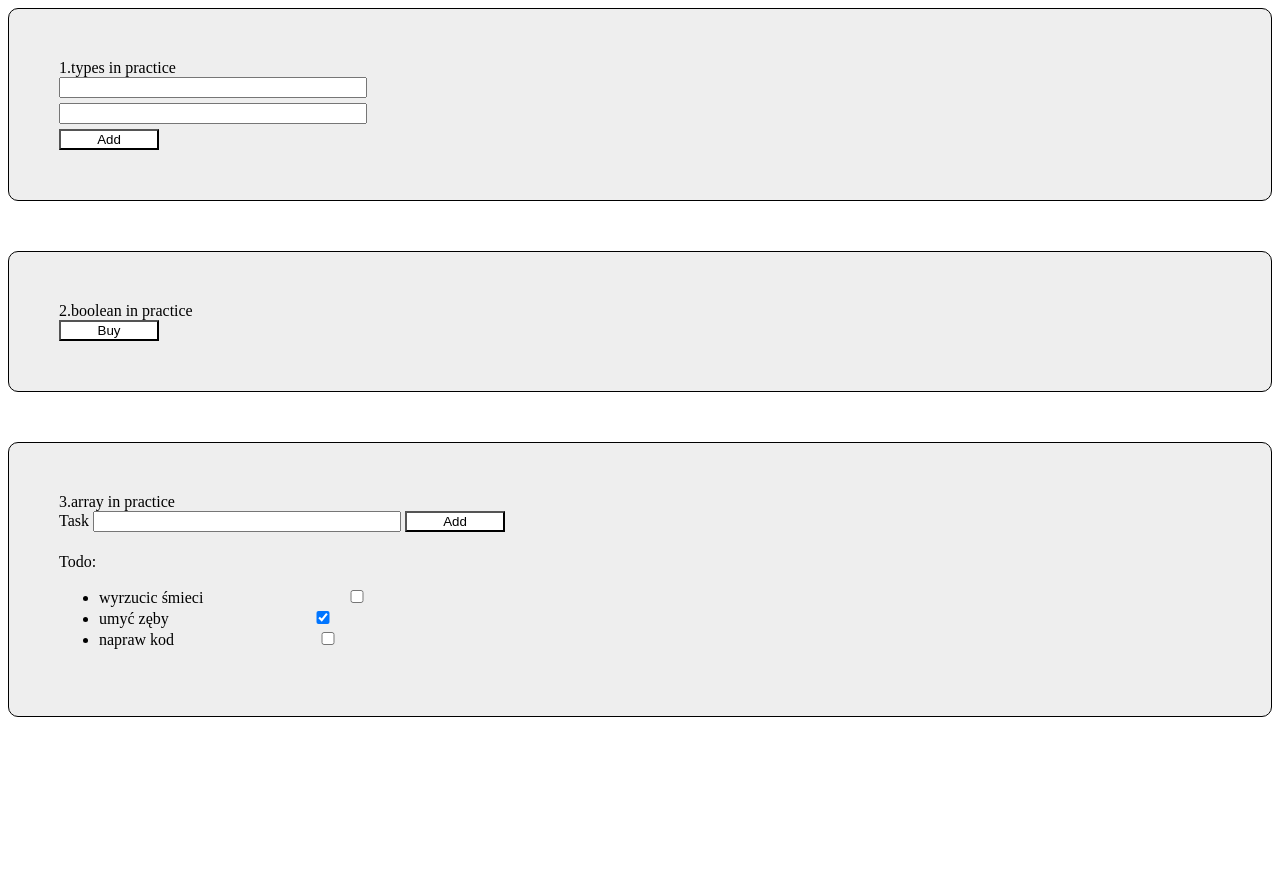
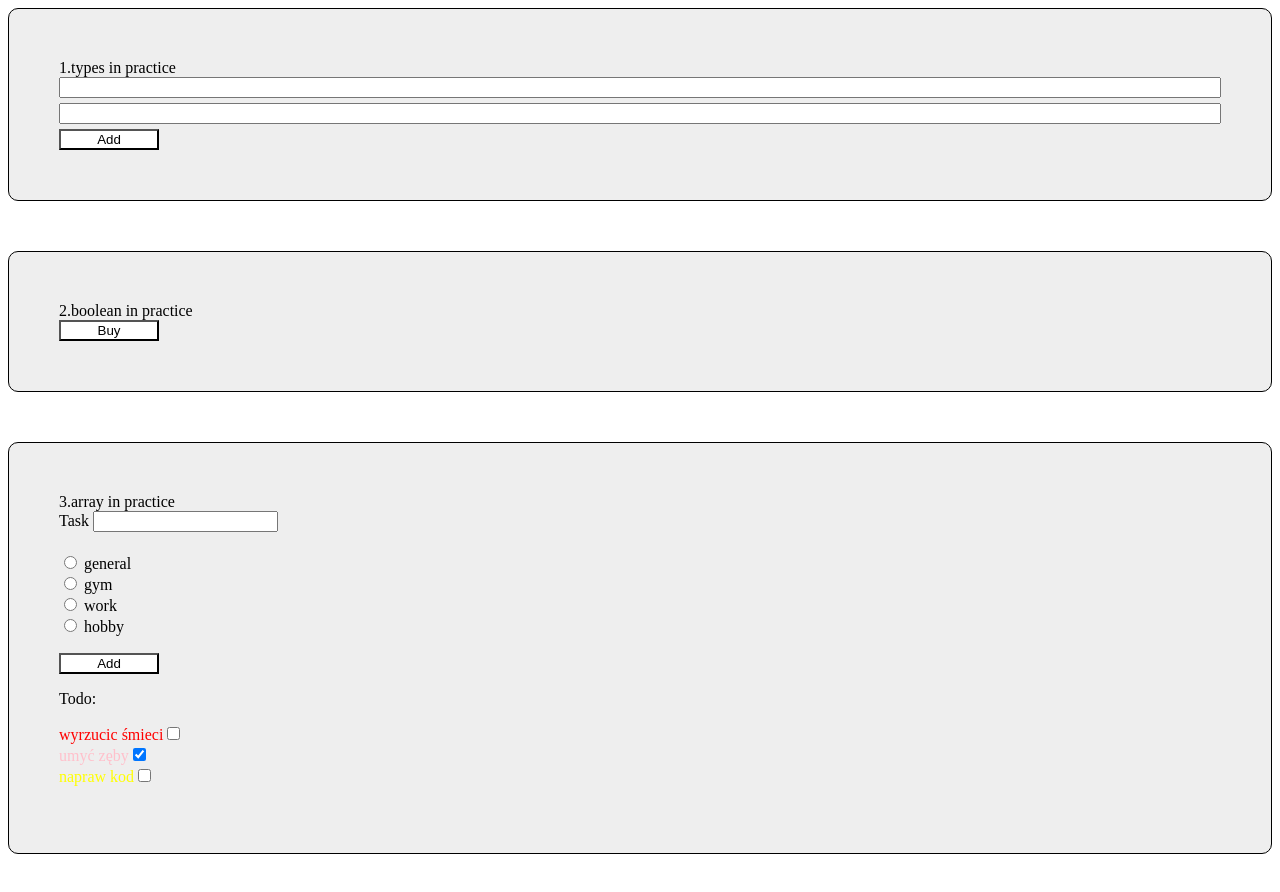
Before and after one commit to Hichahy/Type-Script-course, a website: page index.html in a window 1280 px wide. Before the commit the page ends 800 px from the top, so only its background shows below. Drawn offline with Linux system fonts and the light colour scheme.

Commit message:
learn: interface and optional properties

```diff
--- a/index.html
+++ b/index.html
@@ -22,8 +22,31 @@
       }
 
       input {
-        width: 300px;
         margin-bottom: 5px;
+      }
+
+      .hobby {
+        color: pink;
+      }
+
+      .gym {
+        color: red;
+      }
+
+      .work {
+        color: yellow;
+      }
+
+      .general {
+        color: black;
+      }
+
+      ul {
+        padding: 0;
+      }
+
+      li {
+        list-style: none;
       }
     </style>
   </head>
@@ -44,6 +67,29 @@
       <form autocomplete="off">
         <label for="name">Task</label>
         <input type="text" id="input3" />
+        <ul id="categories">
+          <li>
+            <input
+              type="radio"
+              name="category"
+              value="general"
+              id="cat-general"
+            />
+            <label for="cat-general">general</label>
+          </li>
+          <li>
+            <input type="radio" name="category" value="gym" id="cat-gym" />
+            <label for="cat-gym">gym</label>
+          </li>
+          <li>
+            <input type="radio" name="category" value="work" id="cat-work" />
+            <label for="cat-work">work</label>
+          </li>
+          <li>
+            <input type="radio" name="category" value="hobby" id="cat-hobby" />
+            <label for="cat-hobby">hobby</label>
+          </li>
+        </ul>
         <button id="button3">Add</button>
         <p>Todo:</p>
         <ul id="tasks3"></ul>
--- a/src/app.ts
+++ b/src/app.ts
@@ -55,16 +55,29 @@ const tasksButton: HTMLButtonElement = document.querySelector("#button3");
 // const tasks: string[] = ["wyrzucic śmieci", "umyć zęby", "napraw kod"];
 
 //object in practice
-const tasks: { name: string; done: boolean }[] = [
-  { name: "wyrzucic śmieci", done: false },
-  { name: "umyć zęby", done: true },
-  { name: "napraw kod", done: false },
+
+//interface
+interface Task {
+  name: string;
+  done: boolean;
+  category?: string;
+}
+
+const categories: string[] = ["general", "work", "gym", "hobby"];
+
+const tasks: Task[] = [
+  { name: "wyrzucic śmieci", done: false, category: "gym" },
+  { name: "umyć zęby", done: true, category: "hobby" },
+  { name: "napraw kod", done: false, category: "work" },
 ];
 
 const renderTasks = () => {
   tasksContainer.innerHTML = "";
   tasks.forEach((t, index) => {
     const taskElement: HTMLLIElement = document.createElement("li");
+    if (t.category) {
+      taskElement.classList.add(t.category);
+    }
     // taskElement.innerText = t.name;
     // tasksContainer.appendChild(taskElement);
     const labelElement: HTMLLabelElement = document.createElement("label");
@@ -91,6 +104,7 @@ const renderTasks = () => {
 tasksButton.addEventListener("click", (e: Event) => {
   e.preventDefault();
   tasks.push({ name: tasksInput.value, done: false });
+
   renderTasks();
 });
 
```
Also changed, not shown: dist/app.js.
